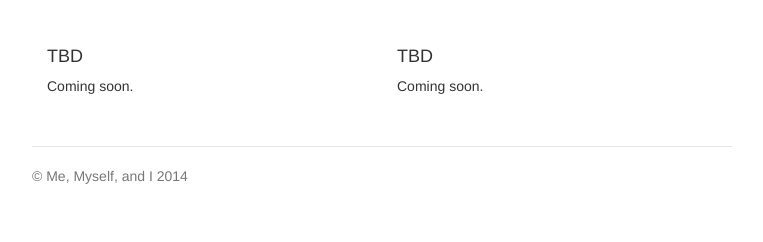
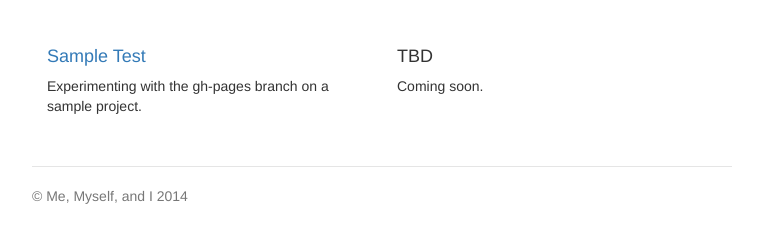
Before and after one commit to robbiesmith79/robbiesmith79.github.io, a plain HTML site: page index.html in a window 1280 px wide. Shown: the part 476-718 px from the top of the page, without its empty margins (258-1021 px from the left). Drawn offline with nearby package versions, Linux system fonts and the light colour scheme.

Commit message:
adding test project

```diff
--- a/index.html
+++ b/index.html
@@ -48,8 +48,8 @@
 
       <div class="row marketing">
         <div class="col-lg-6">
-          <h4>TBD</h4>
-          <p>Coming soon.</p>
+          <h4><a href="/test">Sample Test</a></h4>
+          <p>Experimenting with the gh-pages branch on a sample project.</p>
 
         </div>
 
```
